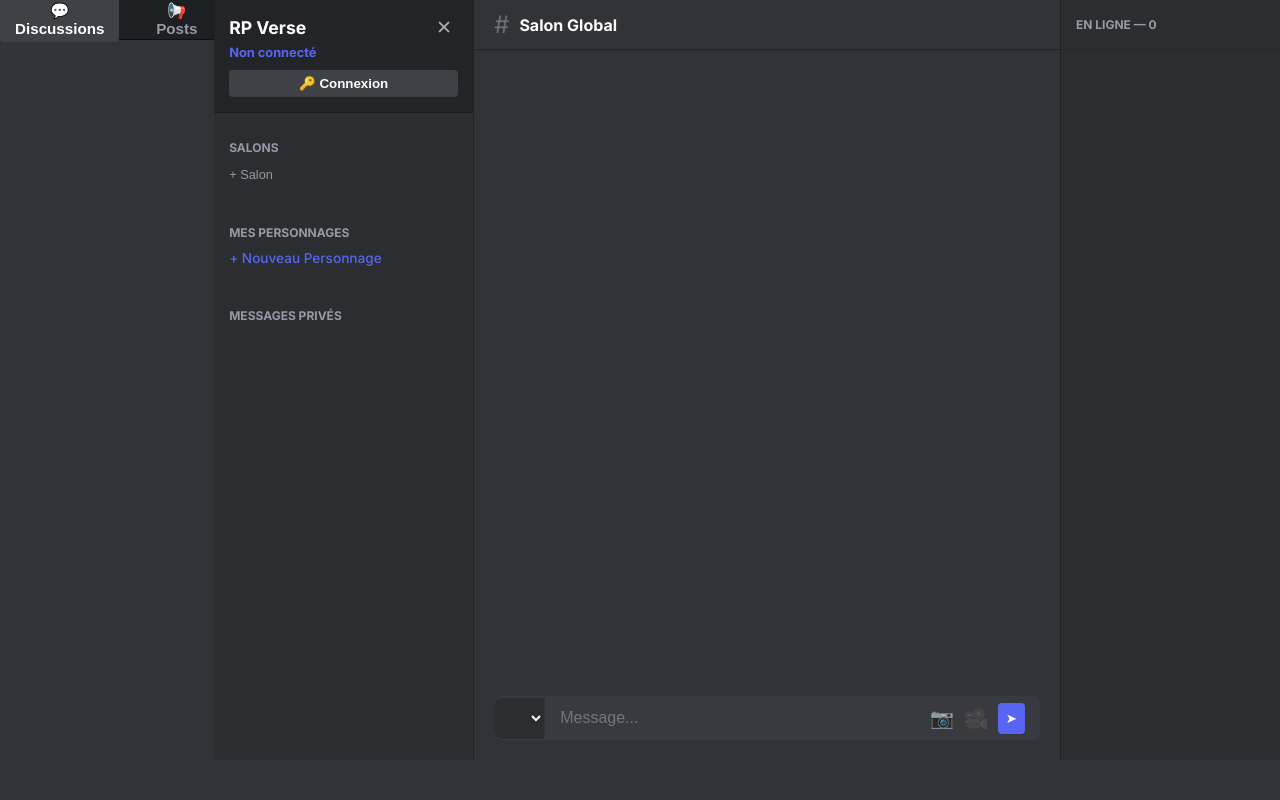
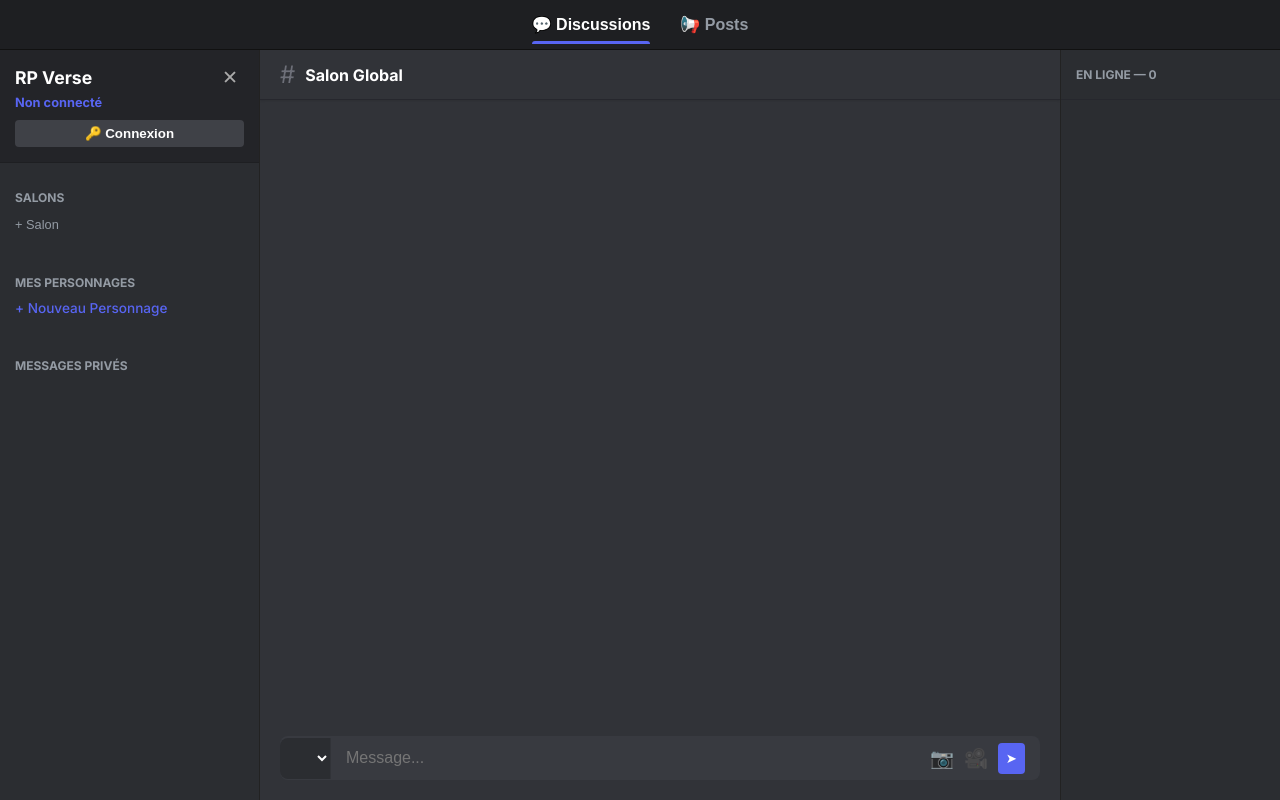
Before and after one commit to ROM1JAK/cosmos, a website: page index.html in a window 1280 px wide. Drawn offline with nearby package versions, Linux system fonts and the light colour scheme; no server answers.

Commit message:
Update style.css

```diff
--- a/style.css
+++ b/style.css
@@ -1,15 +1,109 @@
-:root { --bg-primary: #313338; --bg-secondary: #2b2d31; --bg-tertiary: #383a40; --accent: #5865F2; --text-normal: #dbdee1; --text-muted: #949ba4; --font-main: 'Inter', sans-serif; --danger: #da373c; --dm-color: #7d5bc4; --gold: #f0b232; }
+:root {
+    --bg-primary: #313338;
+    --bg-secondary: #2b2d31;
+    --bg-tertiary: #383a40;
+    --accent: #5865F2;
+    --text-normal: #dbdee1;
+    --text-muted: #949ba4;
+    --font-main: 'Inter', sans-serif;
+    --danger: #da373c;
+    --dm-color: #7d5bc4;
+    --gold: #f0b232;
+}
+
 * { box-sizing: border-box; }
-body { background-color: var(--bg-primary); color: var(--text-normal); font-family: var(--font-main); margin: 0; height: 100dvh; overflow: hidden; display: flex; }
+
+/* LAYOUT GLOBAL (Modification Demandée) */
+body {
+    background-color: var(--bg-primary);
+    color: var(--text-normal);
+    font-family: var(--font-main);
+    margin: 0;
+    height: 100dvh;
+    overflow: hidden;
+    display: flex;
+    flex-direction: column; /* Empilement vertical : Nav en haut, Contenu en bas */
+}
 
 /* ANIMATIONS JUTEUSES */
 .juicy-btn { transition: transform 0.1s ease, background 0.2s; }
 .juicy-btn:active { transform: scale(0.95); }
 .juicy-btn:hover { transform: scale(1.02); filter: brightness(1.1); }
 
+/* NAVIGATION BAR (Haut de l'écran) */
+#top-nav {
+    height: 50px;
+    width: 100%;
+    background-color: #1e1f22;
+    border-bottom: 1px solid #111;
+    display: flex;
+    align-items: center;
+    justify-content: center;
+    gap: 30px;
+    flex-shrink: 0;
+    z-index: 10;
+}
+
+.nav-btn {
+    background: none;
+    border: none;
+    color: var(--text-muted);
+    font-size: 1rem;
+    font-weight: 600;
+    cursor: pointer;
+    padding: 10px 0;
+    position: relative;
+    transition: color 0.2s;
+}
+
+.nav-btn:hover {
+    color: var(--text-normal);
+}
+
+.nav-btn.active {
+    color: white;
+}
+
+/* Ligne sous l'onglet actif */
+.nav-btn.active::after {
+    content: "";
+    position: absolute;
+    bottom: 0;
+    left: 0;
+    right: 0;
+    height: 3px;
+    background-color: var(--accent);
+    border-radius: 3px 3px 0 0;
+}
+
+/* Notification (Point doré) */
+.nav-btn.notif-active {
+    color: var(--gold);
+}
+.nav-btn.notif-active::before { /* Utilisé ::before pour ne pas casser la ligne active */
+    content: "●";
+    font-size: 0.6em;
+    position: absolute;
+    top: 2px;
+    right: -10px;
+    color: var(--gold);
+}
+
+/* CONTENEUR PRINCIPAL DES VUES */
+#main-view-wrapper {
+    flex: 1; /* Prend toute la place restante sous la nav */
+    width: 100%;
+    overflow: hidden;
+    position: relative;
+}
+
+.view-section { width: 100%; height: 100%; }
+.view-section.hidden { display: none; }
+
+/* --- APP LAYOUT (Chat & Sidebar) --- */
 #app-container { display: grid; grid-template-columns: 260px 1fr 220px; width: 100%; height: 100%; }
 
-/* SIDEBAR */
+/* SIDEBAR GAUCHE */
 #sidebar { background-color: var(--bg-secondary); display: flex; flex-direction: column; overflow-y: auto; border-right: 1px solid #222; }
 .sidebar-header { padding: 15px; background: #232428; border-bottom: 1px solid #1e1f22; }
 .app-title { margin: 0; font-size: 1.1rem; color: white; }
@@ -26,6 +120,7 @@ body { background-color: var(--bg-primary); color: var(--text-normal); font-fami
 .room-item.active { background: #404249; color: white; }
 .room-item.unread { color: #ff6b6b !important; font-weight: bold; background: rgba(255, 107, 107, 0.1); }
 .room-name::before { content: "#"; margin-right: 8px; font-size: 1.2em; color: #6d6f78; }
+
 /* Style pour DM actif */
 .dm-item { padding: 8px; border-radius: 4px; cursor: pointer; color: var(--text-muted); font-weight: 500; display:flex; justify-content:space-between; }
 .dm-item:hover { background: #35373c; color: white; }
@@ -65,21 +160,7 @@ body { background-color: var(--bg-primary); color: var(--text-normal); font-fami
 .online-user { display: flex; align-items: center; padding: 8px; border-radius: 4px; color: var(--text-normal); font-weight: 500; gap: 10px; }
 .status-dot { width: 10px; height: 10px; border-radius: 50%; background: #23a559; display: inline-block; }
 
-/* NAV TOP */
-#top-nav { height: 40px; background: #1e1f22; display: flex; justify-content: center; align-items: center; border-bottom: 1px solid #111; gap: 20px; }
-.nav-btn { background: none; border: none; color: var(--text-muted); font-weight: 600; font-size: 0.95rem; cursor: pointer; padding: 5px 15px; border-radius: 4px; position: relative; }
-.nav-btn:hover { color: white; background: rgba(255,255,255,0.05); }
-.nav-btn.active { color: white; background: #3f4147; }
-/* Notification Onglet */
-.nav-btn.notif-active { color: var(--gold); }
-.nav-btn.notif-active::after { content: "●"; font-size: 0.6em; position: absolute; top: 2px; right: 5px; color: var(--gold); }
-
-/* MAIN VIEWS */
-#main-view-wrapper { height: calc(100vh - 40px); overflow: hidden; width: 100%; }
-.view-section { width: 100%; height: 100%; }
-.view-section.hidden { display: none; }
-
-/* FEED STYLE */
+/* FEED STYLE (POSTS) */
 .feed-container { max-width: 800px; margin: 0 auto; height: 100%; overflow-y: auto; padding: 20px; }
 .post-create-box { background: #2b2d31; padding: 15px; border-radius: 8px; margin-bottom: 20px; border: 1px solid #222; }
 .feed-select { background: #1e1f22; color: white; border: 1px solid #383a40; padding: 5px; border-radius: 4px; }
@@ -99,7 +180,7 @@ body { background-color: var(--bg-primary); color: var(--text-normal); font-fami
 .post-action.liked { color: #f23f43; }
 .delete-post-btn { color: var(--danger); margin-left: auto; }
 
-/* New Post Animation */
+/* Animation Nouveau Post */
 @keyframes newPostGlow { 0% { box-shadow: 0 0 15px rgba(240, 178, 50, 0.4); border-color: var(--gold); } 100% { box-shadow: none; border-color: #222; } }
 .new-post-highlight { animation: newPostGlow 3s ease-out; }
 
```
